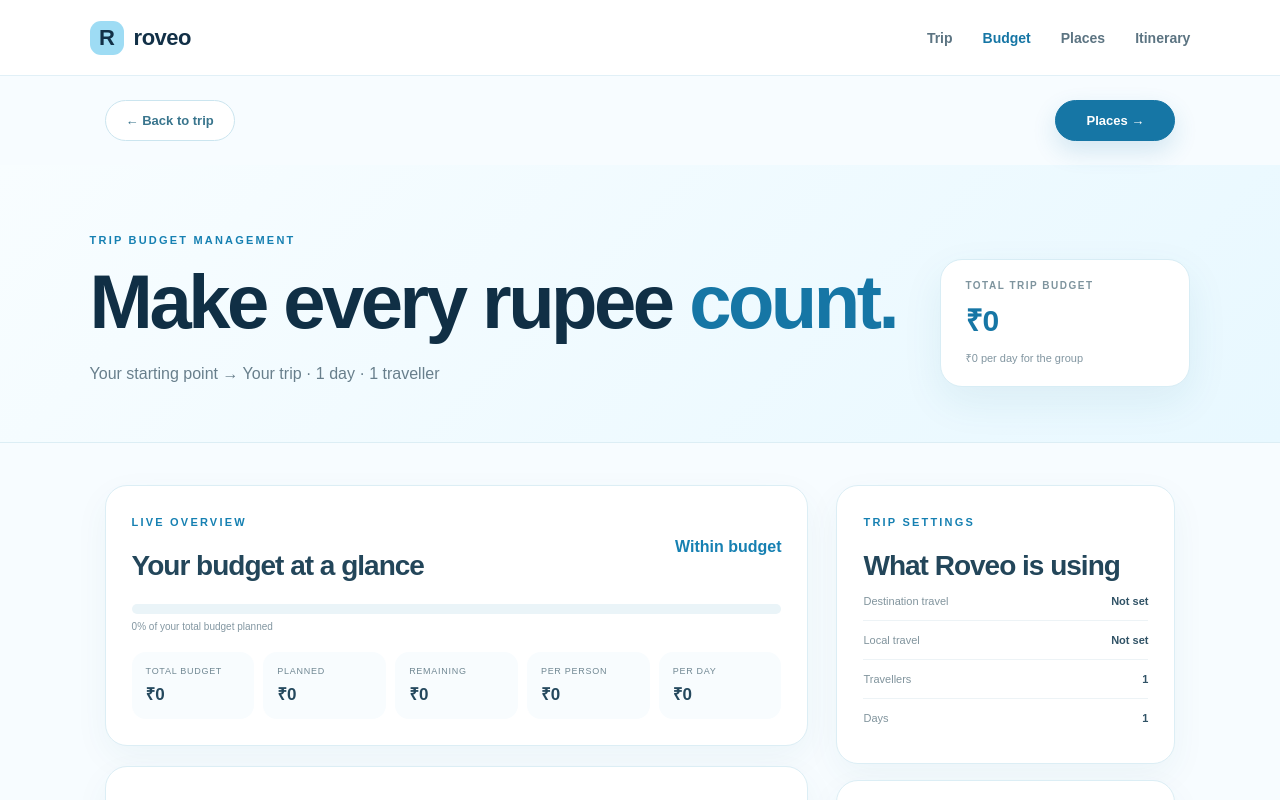
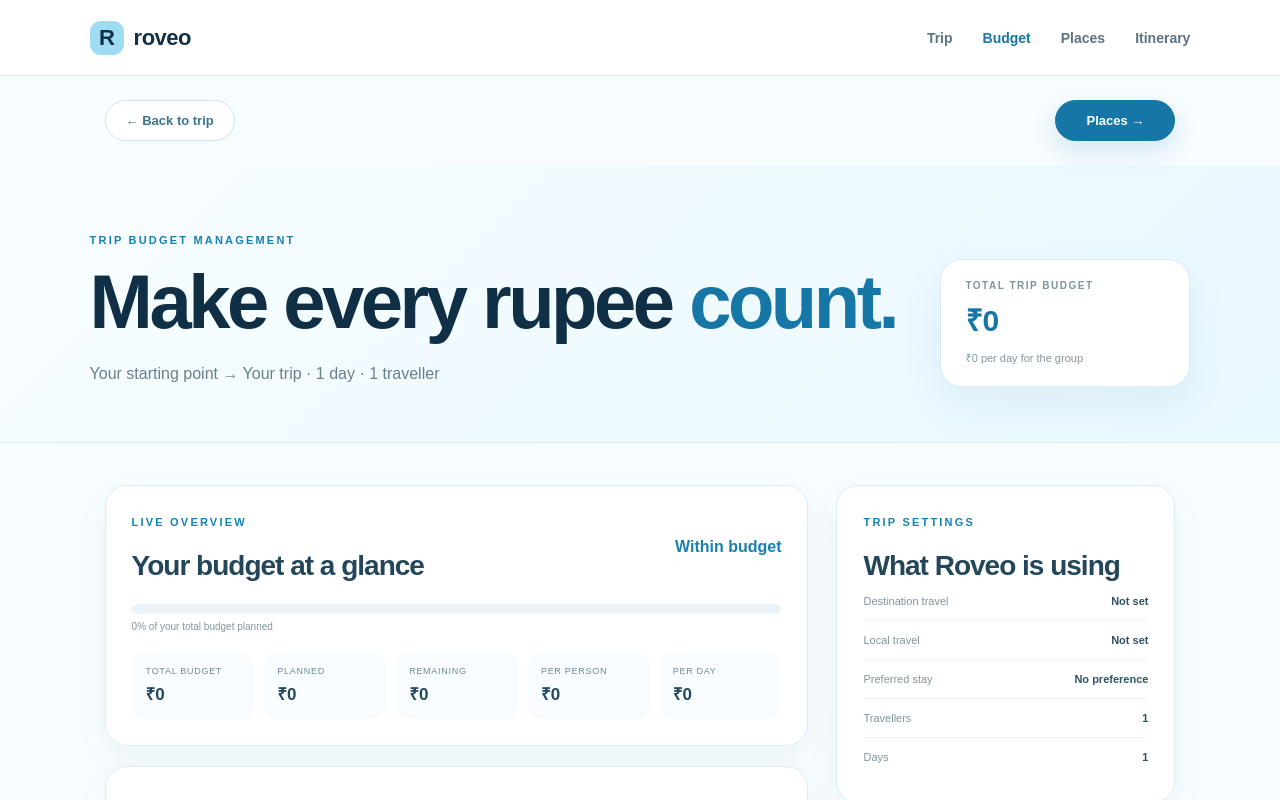
Before and after one commit to RISHITHADASARI18/roveo, a Next.js app: page /budget in a window 1280 px wide. Shown: the top 800 px of the page. Built offline with nearby package versions, Linux system fonts and the light colour scheme.

Commit message:
Show selected stay preference in budget settings

```diff
--- a/app/budget/page.tsx
+++ b/app/budget/page.tsx
@@ -33,6 +33,7 @@ function BudgetContent() {
   const totalBudget = Math.max(0, Number(params.get("budget")) || 0);
   const travel = params.get("travel") || "";
   const localTravel = params.get("localTravel") || "";
+  const stayPreference = params.get("stay") || "Not specified";
 
   const [items, setItems] = useState<Record<string, number>>(
     Object.fromEntries(CATEGORIES.map((category) => [category.key, 0]))
@@ -245,6 +246,7 @@ function BudgetContent() {
             <h2>What Roveo is using</h2>
             <div><span>Destination travel</span><strong>{travel || "Not set"}</strong></div>
             <div><span>Local travel</span><strong>{localTravel || "Not set"}</strong></div>
+            <div><span>Preferred stay</span><strong>{stayPreference === "Not specified" ? "No preference" : stayPreference}</strong></div>
             <div><span>Travellers</span><strong>{people}</strong></div>
             <div><span>Days</span><strong>{days}</strong></div>
           </div>
```
